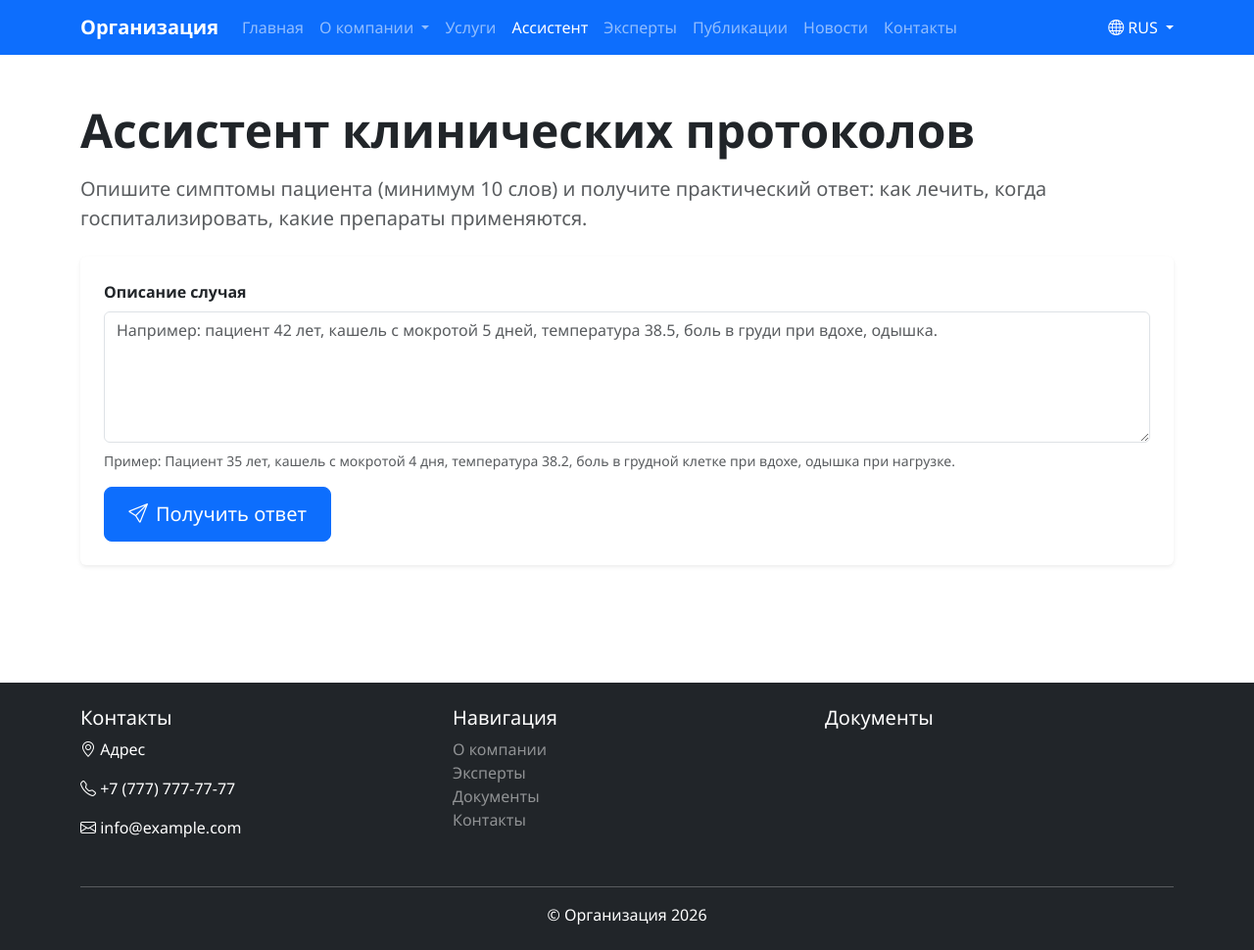
After one commit to YergZakon/site, a Django app: page /assistant/ in a window 1280 px wide. The commit adds this page. Shown: the whole page at 98% size. Run offline with Django 4.2, Linux system fonts and the light colour scheme; data comes from the database, SQL or seed files in the repository.

Commit message:
Integrate protocol assistant page and backend API call

```diff
--- a/config/settings.py
+++ b/config/settings.py
@@ -110,6 +110,10 @@ CRISPY_TEMPLATE_PACK = "bootstrap5"
 
 DEFAULT_AUTO_FIELD = 'django.db.models.BigAutoField'
 
+# Protocol assistant integration
+PROTOCOL_ASSISTANT_URL = os.getenv('PROTOCOL_ASSISTANT_URL', 'http://127.0.0.1:8080')
+PROTOCOL_ASSISTANT_TIMEOUT = float(os.getenv('PROTOCOL_ASSISTANT_TIMEOUT', '45'))
+
 # CSRF trusted origins
 CSRF_TRUSTED_ORIGINS = [
     'https://medstandartkz.up.railway.app',
--- a/core/urls.py
+++ b/core/urls.py
@@ -7,6 +7,7 @@ urlpatterns = [
     path('', views.home, name='home'),
     path('about/', views.about, name='about'),
     path('services/', views.services, name='services'),
+    path('assistant/', views.assistant, name='assistant'),
     path('experts/', views.expert_list, name='experts'),
     path('experts/<int:pk>/', views.expert_detail, name='expert_detail'),
     path('documents/', views.document_list, name='documents'),
--- a/core/views.py
+++ b/core/views.py
@@ -1,3 +1,8 @@
+import json
+from urllib.error import HTTPError, URLError
+from urllib.request import Request, urlopen
+
+from django.conf import settings
 from django.shortcuts import render, get_object_or_404, redirect
 from django.contrib import messages
 from django.utils.translation import activate, gettext as _
@@ -7,6 +12,25 @@ from .models import SiteSettings, Page, NewsItem, ContactMessage
 from experts.models import Expert, ExpertProfile
 from documents.models import Document, DocumentCategory
 from publications.models import Publication
+
+
+def _request_protocol_assistant(query: str, top_k: int = 3) -> str:
+    endpoint = f"{settings.PROTOCOL_ASSISTANT_URL.rstrip('/')}/assist"
+    payload = {"query": query, "top_k": max(1, int(top_k))}
+    body = json.dumps(payload, ensure_ascii=False).encode("utf-8")
+    request = Request(
+        endpoint,
+        data=body,
+        headers={"Content-Type": "application/json"},
+        method="POST",
+    )
+    timeout = float(getattr(settings, "PROTOCOL_ASSISTANT_TIMEOUT", 30))
+    with urlopen(request, timeout=timeout) as response:
+        data = json.loads(response.read().decode("utf-8"))
+    answer = str(data.get("assistant_answer", "")).strip()
+    if not answer:
+        raise RuntimeError("assistant response is empty")
+    return answer
 
 
 def home(request):
@@ -132,6 +156,50 @@ def contacts(request):
     return render(request, 'contacts.html')
 
 
+def assistant(request):
+    """Ассистент по клиническим протоколам: только вопрос -> ответ."""
+    query = ""
+    answer = ""
+
+    if request.method == "POST":
+        query = " ".join(str(request.POST.get("query", "")).split())
+        words_count = len(query.split())
+
+        if words_count < 10:
+            messages.error(
+                request,
+                _("Опишите состояние подробнее: минимум 10 слов."),
+            )
+        else:
+            try:
+                answer = _request_protocol_assistant(query=query, top_k=3)
+            except HTTPError:
+                messages.error(
+                    request,
+                    _("Ассистент временно недоступен. Попробуйте снова через несколько минут."),
+                )
+            except URLError:
+                messages.error(
+                    request,
+                    _("Не удалось подключиться к сервису ассистента."),
+                )
+            except Exception:
+                messages.error(
+                    request,
+                    _("Не удалось получить ответ. Попробуйте уточнить описание."),
+                )
+
+    context = {
+        "query": query,
+        "answer": answer,
+        "example_query": (
+            "Пациент 35 лет, кашель с мокротой 4 дня, температура 38.2, "
+            "боль в грудной клетке при вдохе, одышка при нагрузке."
+        ),
+    }
+    return render(request, "assistant.html", context)
+
+
 def page_detail(request, slug):
     """Статическая страница"""
     page = get_object_or_404(Page, slug=slug, is_published=True)
--- /dev/null
+++ b/templates/assistant.html
@@ -0,0 +1,55 @@
+{% extends 'base.html' %}
+{% load i18n %}
+
+{% block title %}{% trans "Ассистент протоколов" %} | {{ block.super }}{% endblock %}
+
+{% block content %}
+<div class="container py-5">
+    <h1 class="display-5 fw-bold mb-3">{% trans "Ассистент клинических протоколов" %}</h1>
+    <p class="lead text-muted mb-4">
+        {% trans "Опишите симптомы пациента (минимум 10 слов) и получите практический ответ: как лечить, когда госпитализировать, какие препараты применяются." %}
+    </p>
+
+    <div class="card border-0 shadow-sm mb-4">
+        <div class="card-body p-4">
+            <form method="post" novalidate>
+                {% csrf_token %}
+                <div class="mb-2">
+                    <label for="assistant-query" class="form-label fw-semibold">{% trans "Описание случая" %}</label>
+                    <textarea
+                        id="assistant-query"
+                        name="query"
+                        class="form-control"
+                        rows="5"
+                        placeholder="{% trans 'Например: пациент 42 лет, кашель с мокротой 5 дней, температура 38.5, боль в груди при вдохе, одышка.' %}"
+                    >{{ query }}</textarea>
+                </div>
+                <div class="small text-muted mb-3">
+                    {% trans "Пример:" %} {{ example_query }}
+                </div>
+                <button type="submit" class="btn btn-primary btn-lg px-4">
+                    <i class="bi bi-send me-2"></i>{% trans "Получить ответ" %}
+                </button>
+            </form>
+        </div>
+    </div>
+
+    {% if query %}
+    <div class="card border-0 shadow-sm mb-3">
+        <div class="card-header bg-light fw-semibold">{% trans "Вопрос" %}</div>
+        <div class="card-body">
+            <div class="mb-0">{{ query }}</div>
+        </div>
+    </div>
+    {% endif %}
+
+    {% if answer %}
+    <div class="card border-0 shadow-sm">
+        <div class="card-header bg-light fw-semibold">{% trans "Ответ" %}</div>
+        <div class="card-body">
+            <div style="white-space: pre-line;">{{ answer }}</div>
+        </div>
+    </div>
+    {% endif %}
+</div>
+{% endblock %}
--- a/templates/includes/header.html
+++ b/templates/includes/header.html
@@ -36,6 +36,9 @@
                     <a class="nav-link" href="{% url 'core:services' %}">{% trans "Услуги" %}</a>
                 </li>
                 <li class="nav-item">
+                    <a class="nav-link" href="{% url 'core:assistant' %}">{% trans "Ассистент" %}</a>
+                </li>
+                <li class="nav-item">
                     <a class="nav-link" href="{% url 'core:experts' %}">{% trans "Эксперты" %}</a>
                 </li>
                 <li class="nav-item">
```
